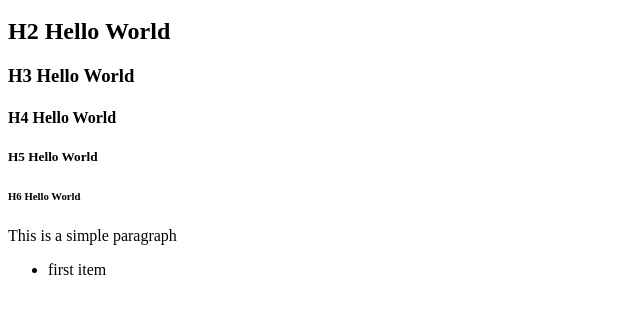
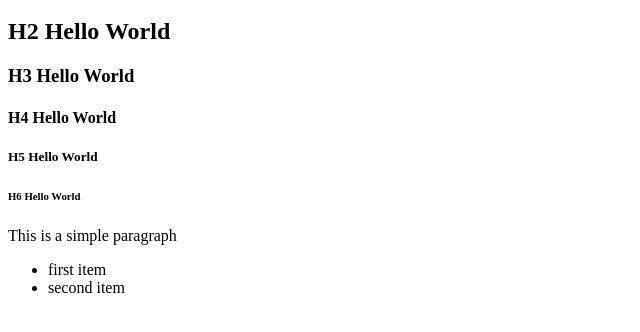
Before and after one commit to Azrihell/Simple-HTML-Project, a plain HTML site: page index.html in a window 1280 px wide. Shown: the part 48-380 px from the top of the page, without its empty margins (0-640 px from the left). Drawn offline with Linux system fonts and the light colour scheme.

Commit message:
added second item to ul

```diff
--- a/index.html
+++ b/index.html
@@ -12,6 +12,7 @@
     <p>This is a simple paragraph</p>
     <ul>
       <li>first item</li>
+      <li>second item</li>
     </ul>
   </body>
 </HTML>
```
